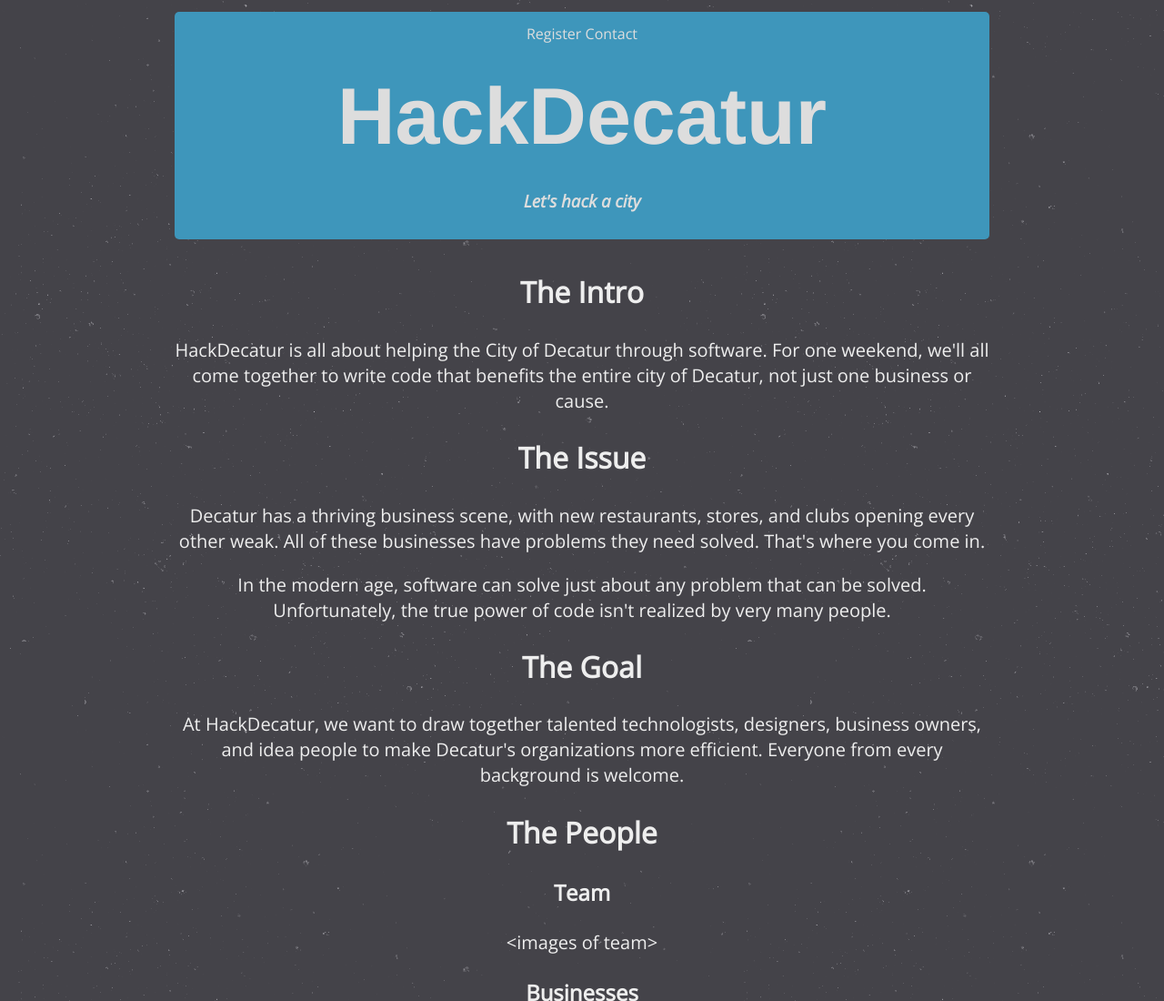
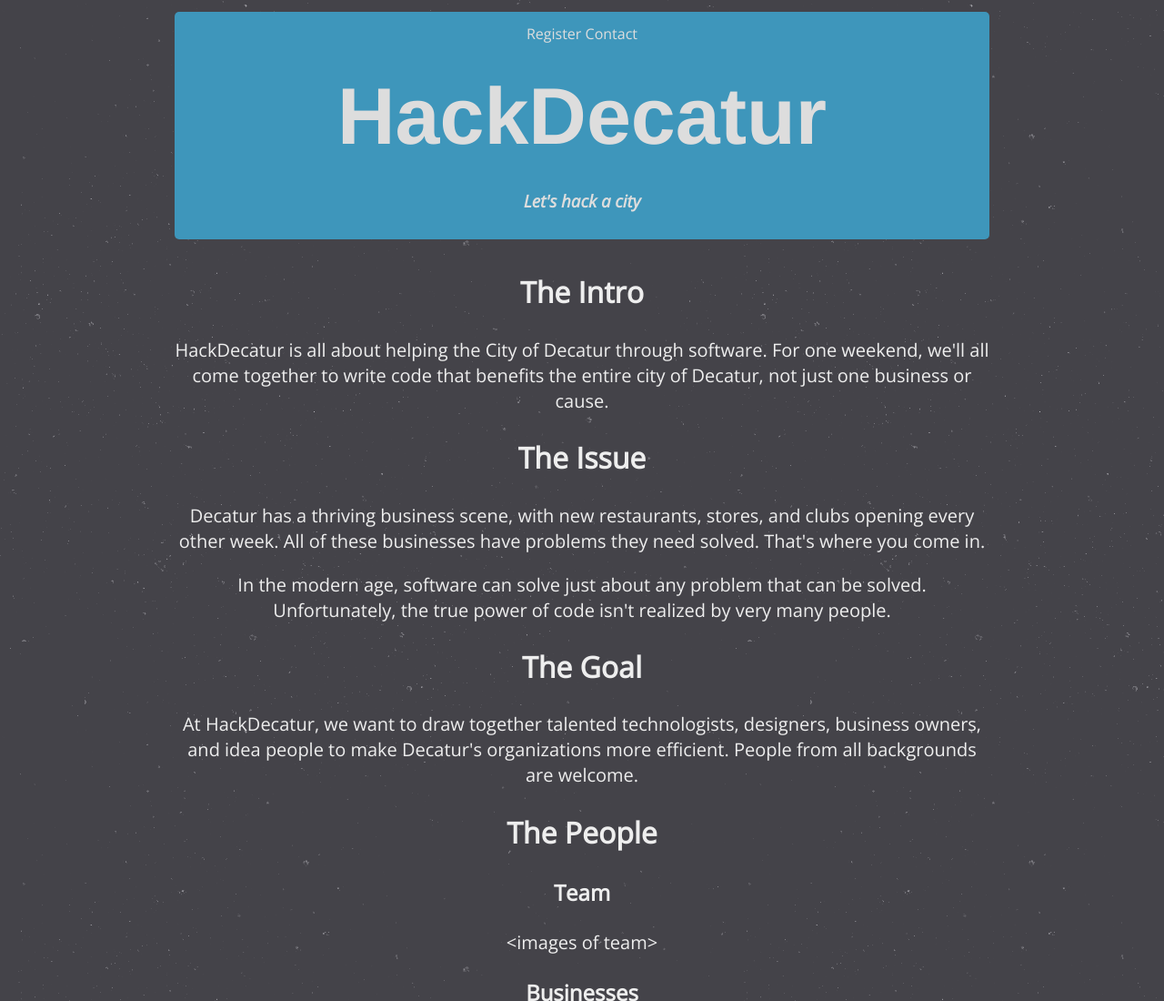
Before and after one commit to touchRED/hackdecatur, a plain HTML site: page newindex.html in a window 1280 px wide. Shown: the top 1100 px of the page at 91% size. Drawn offline with nearby package versions, Linux system fonts and the light colour scheme; some packages are replaced by stand-ins of ours.

Commit message:
Fixed typos

```diff
--- a/newindex.html
+++ b/newindex.html
@@ -72,7 +72,7 @@
                 come together to write code that benefits the entire city of Decatur, not just one business or cause.
             </p>
             <h2>The Issue</h2>
-            <p>Decatur has a thriving business scene, with new restaurants, stores, and clubs opening every other weak. All of
+            <p>Decatur has a thriving business scene, with new restaurants, stores, and clubs opening every other week. All of
                     these businesses have problems they need solved. That's where you come in.
             </p>
             <p>In the modern age, software can solve just about any problem that can be solved. Unfortunately, the true power
@@ -80,7 +80,7 @@
             </p>
             <h2>The Goal</h2>
             <p>
-                At HackDecatur, we want to draw together talented technologists, designers, business owners, and idea people to make Decatur's organizations more efficient. Everyone from every background is welcome.
+                At HackDecatur, we want to draw together talented technologists, designers, business owners, and idea people to make Decatur's organizations more efficient. People from all backgrounds are welcome.
             </p>
             <h2>The People</h2>
             <h3>Team</h3>
```
Also changed, not shown: index.html (+3 -5 lines).
